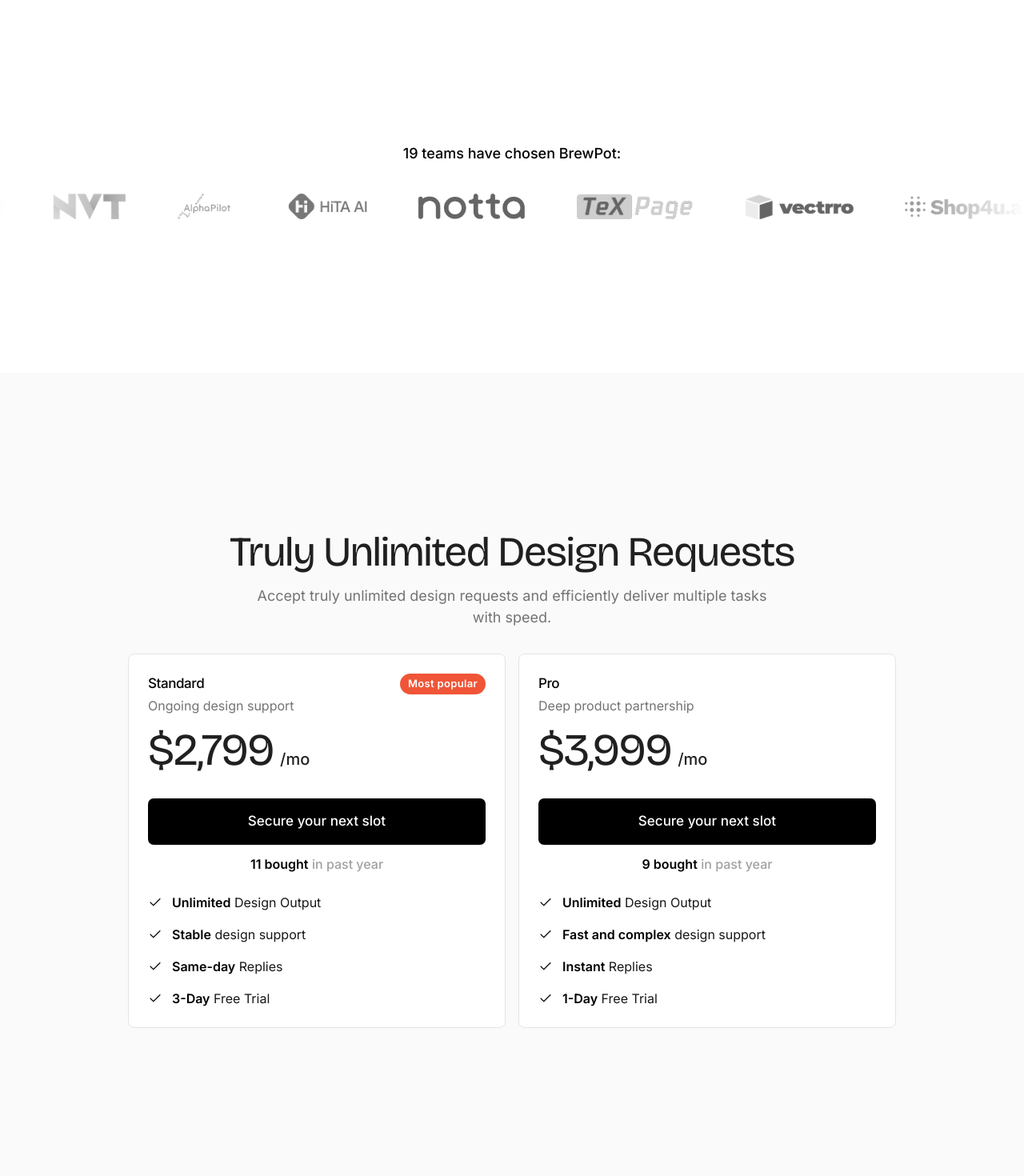
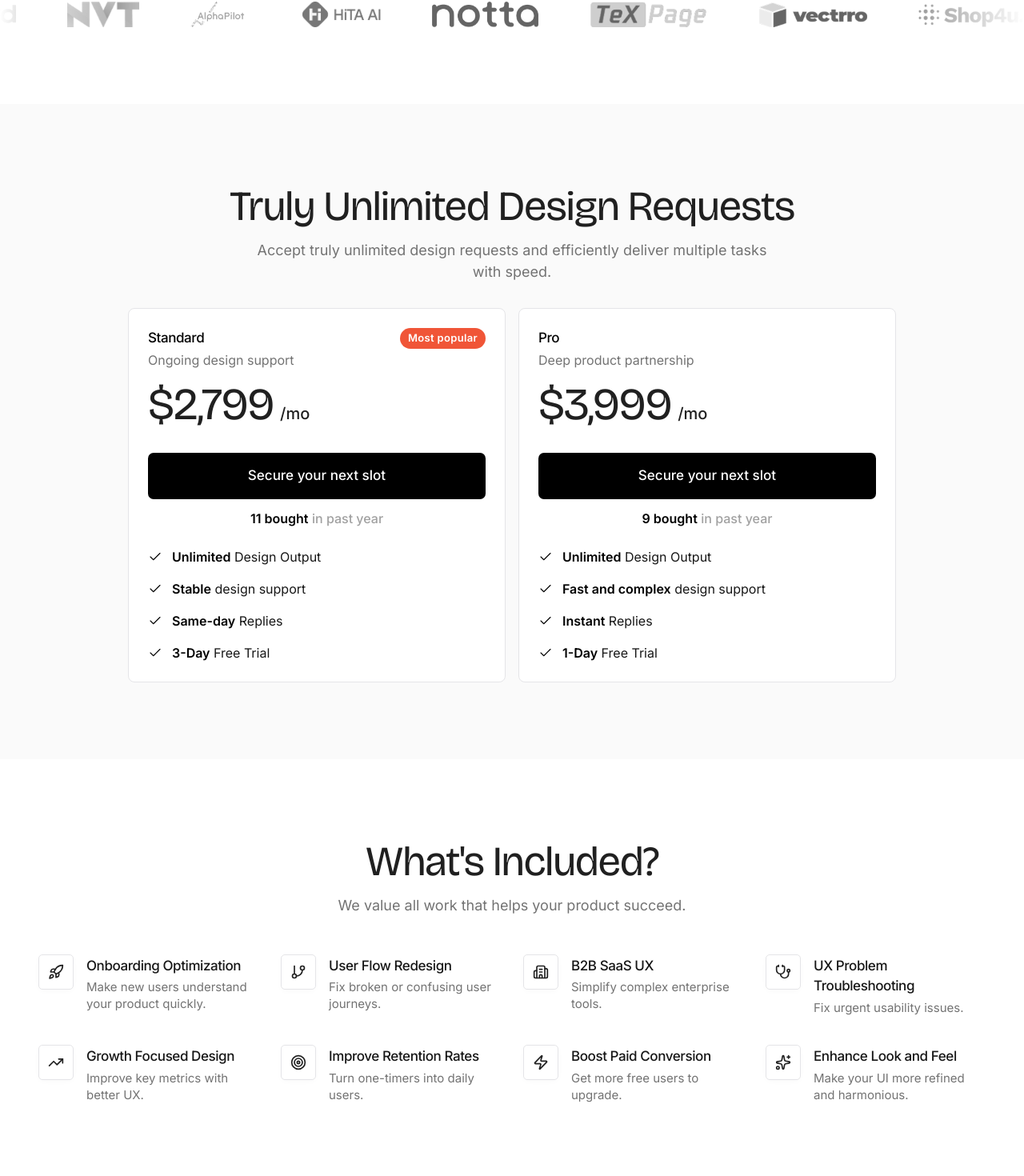
Before and after one commit to yatingzhaoo/BrewPot, a React (Vite) app: page / in a window 1280 px wide. Shown: the part 1217-2687 px from the top of the page at 80% size. Built offline with nearby package versions, Linux system fonts and the light colour scheme.

Commit message:
style: reduce vertical padding to py-24 across sections

```diff
--- a/src/components/Booking.tsx
+++ b/src/components/Booking.tsx
@@ -1,6 +1,6 @@
 export default function Booking() {
   return (
-    <section id="contact" className="py-48 bg-neutral-50">
+    <section id="contact" className="py-24 bg-neutral-50">
       <div className="max-w-7xl mx-auto px-4 sm:px-6 lg:px-8 text-center">
         <h2 className="font-heading font-normal text-[42px] md:text-[52px] text-[#202020] mb-2 tracking-tight leading-tight">Talk Today, Start Tomorrow</h2>
         <p className="text-[19px] text-neutral-500 mb-8">Not sure if it's a good fit, that's okay. We can talk about anything.</p>
--- a/src/components/FAQ.tsx
+++ b/src/components/FAQ.tsx
@@ -53,7 +53,7 @@ export default function FAQ() {
   const [openIndex, setOpenIndex] = useState<number | null>(null);
 
   return (
-    <section className="py-48 bg-[#0A0A0A] text-white">
+    <section className="py-24 bg-[#0A0A0A] text-white">
       <div className="max-w-7xl mx-auto px-4 sm:px-6 lg:px-8">
         <div className="grid md:grid-cols-12 gap-12 lg:gap-24">
           <div className="md:col-span-5">
--- a/src/components/Features.tsx
+++ b/src/components/Features.tsx
@@ -54,7 +54,7 @@ const features = [
 
 export default function Features() {
   return (
-    <section className="py-48 bg-white">
+    <section className="py-24 bg-white">
       <div className="max-w-[1400px] mx-auto px-6 sm:px-8 lg:px-12">
         <div className="text-center mb-12">
           <h2 className="font-heading font-normal text-[42px] md:text-[52px] text-[#202020] mb-2 tracking-tight leading-tight">What's Included?</h2>
--- a/src/components/Hero.tsx
+++ b/src/components/Hero.tsx
@@ -56,7 +56,7 @@ export default function Hero() {
         `,
       }}
     >
-      <div className="flex-1 flex flex-col items-center justify-center pt-52 pb-40 px-4 sm:px-6 text-center max-w-7xl mx-auto w-full relative gap-[16px]">
+      <div className="flex-1 flex flex-col items-center justify-center pt-32 pb-24 px-4 sm:px-6 text-center max-w-7xl mx-auto w-full relative gap-[16px]">
         {/* Badge */}
         <motion.div
           initial={{ opacity: 0, y: 10 }}
--- a/src/components/Logos.tsx
+++ b/src/components/Logos.tsx
@@ -14,7 +14,7 @@ export default function Logos() {
   const logos = [logo1, logo2, logo3, logo4, logo5, logo6, logo7, logo8, logo9];
 
   return (
-    <section className="py-48 bg-white overflow-hidden">
+    <section className="py-24 bg-white overflow-hidden">
       <div className="max-w-[1400px] mx-auto text-center relative">
         <p className="text-[18px] leading-[36px] font-medium text-black mb-8 tracking-normal font-sans">19 teams have chosen BrewPot:</p>
 
--- a/src/components/Pricing.tsx
+++ b/src/components/Pricing.tsx
@@ -2,7 +2,7 @@ import { Check } from 'lucide-react';
 
 export default function Pricing() {
   return (
-    <section id="pricing" className="py-48 bg-[#fafafa]">
+    <section id="pricing" className="py-24 bg-[#fafafa]">
       <div className="max-w-[960px] mx-auto px-6 lg:px-0 flex flex-col gap-8">
         <div className="text-center">
           <h2 className="font-heading font-normal text-[42px] md:text-[52px] text-[#202020] mb-2 tracking-tight leading-tight">Truly Unlimited Design Requests</h2>
```
